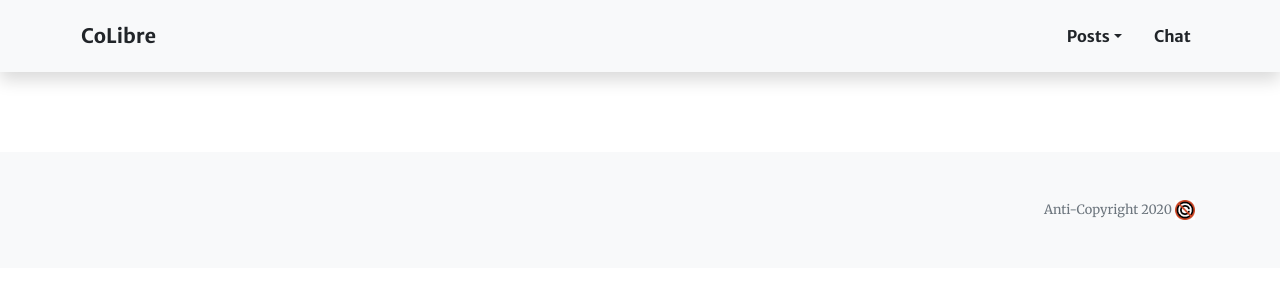
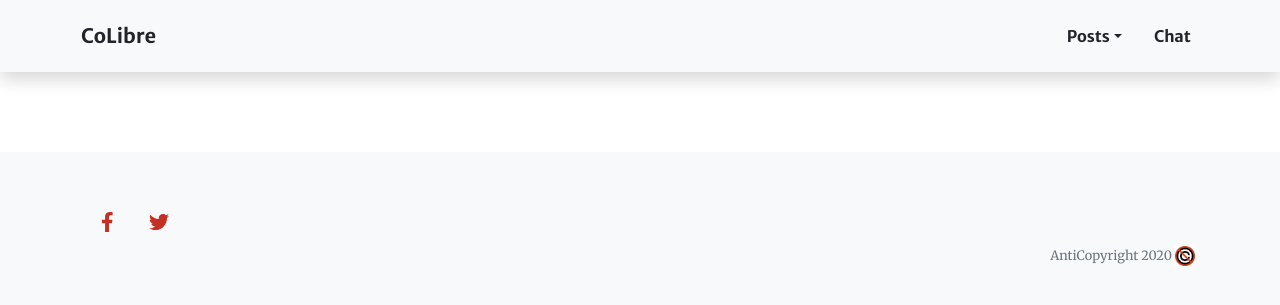
Before and after one commit to colibreradio/colibreradiotest, a Jekyll site: the page built from art.markdown, in a window 1280 px wide. Shown: the top 305 px of the page. Built offline with Jekyll 4.4.1, drawn with Linux system fonts in a browser that asks for light colours; nearby versions of some CDN libraries.

Commit message:
footer social media

```diff
--- /dev/null
+++ b/_includes/footer.html
@@ -0,0 +1,26 @@
+ <!-- Footer-->
+ <footer class="bg-light py-5">
+    <div class="container">
+        <div class="small text-left text-muted">
+           <!--Facebook-->
+           <a class="btn-floating btn-lg btn-fb" type="button" role="button" target="_blank" href="https://www.facebook.com/CoLibre-Radio-105813004452969/"><i class="fab fa-facebook-f"></i></a>
+           <!--Twitter-->
+           <a class="btn-floating btn-lg btn-tw" type="button" role="button" target="_blank" href="https://twitter.com/CoLibreRadio"><i class="fab fa-twitter"></i></a>
+
+        </div>
+        <div class="small text-right text-muted">AntiCopyright 2020
+            <img src="{{site.baseurl}}/assets/img/copy.jpg" style="height: 20px;">
+        </div>
+    </div>
+</footer>
+<!-- Bootstrap core JS-->
+<script src="https://cdnjs.cloudflare.com/ajax/libs/jquery/3.4.1/jquery.min.js"></script>
+<script src="https://stackpath.bootstrapcdn.com/bootstrap/4.4.1/js/bootstrap.bundle.min.js"></script>
+<!-- Third party plugin JS-->
+<script src="https://cdnjs.cloudflare.com/ajax/libs/jquery-easing/1.4.1/jquery.easing.min.js"></script>
+<script src="https://cdnjs.cloudflare.com/ajax/libs/magnific-popup.js/1.1.0/jquery.magnific-popup.min.js"></script>
+<!-- Core theme JS-->
+<script src="{{site.baseurl}}/js/scripts.js"></script>
+</body>
+
+</html>
--- a/_layouts/category.html
+++ b/_layouts/category.html
@@ -1,51 +1,7 @@
-<!DOCTYPE html>
-<html lang="en">
-
-<head>
-    <meta charset="utf-8" />
-    <meta name="viewport" content="width=device-width, initial-scale=1, shrink-to-fit=no" />
-    <meta name="description" content="" />
-    <meta name="author" content="" />
-    <title>Co-Libre Radio</title>
-    <!-- Favicon-->
-    <link rel="icon" type="image/x-icon" href="{{site.baseurl}}assets/img/favicon.ico" />
-    <!-- Font Awesome icons (free version)-->
-    <script src="https://use.fontawesome.com/releases/v5.13.0/js/all.js" crossorigin="anonymous"></script>
-    <!-- Google fonts-->
-    <link href="https://fonts.googleapis.com/css?family=Merriweather+Sans:400,700" rel="stylesheet" />
-    <link href="https://fonts.googleapis.com/css?family=Merriweather:400,300,300italic,400italic,700,700italic"
-        rel="stylesheet" type="text/css" />
-    <!-- Third party plugin CSS-->
-    <link href="https://cdnjs.cloudflare.com/ajax/libs/magnific-popup.js/1.1.0/magnific-popup.min.css"
-        rel="stylesheet" />
-    <!-- Core theme CSS (includes Bootstrap)-->
-    <link href="{{site.baseurl}}/css/styles.css" rel="stylesheet" />
-</head>
-
-<body id="page-top">
+{% include head.html %}
 
     {% include navwithoutplayer.html %}
 
     {{content}}
 
-    <a id="back-to-top" href="#" class="btn btn-primary btn-lg back-to-top" role="button" data-toggle="tooltip" data-placement="left"><i class="fa fa-arrow-up"></i></a>
-
-    <!-- Footer-->
-    <footer class="footer bg-light py-5">
-        <div class="container">
-            <div class="small text-right text-muted">Anti-Copyright 2020
-                <img src="{{site.baseurl}}/assets/img/copy.jpg" style="height: 20px;">
-            </div>
-        </div>
-    </footer>
-    <!-- Bootstrap core JS-->
-    <script src="https://cdnjs.cloudflare.com/ajax/libs/jquery/3.4.1/jquery.min.js"></script>
-    <script src="https://stackpath.bootstrapcdn.com/bootstrap/4.4.1/js/bootstrap.bundle.min.js"></script>
-    <!-- Third party plugin JS-->
-    <script src="https://cdnjs.cloudflare.com/ajax/libs/jquery-easing/1.4.1/jquery.easing.min.js"></script>
-    <script src="https://cdnjs.cloudflare.com/ajax/libs/magnific-popup.js/1.1.0/jquery.magnific-popup.min.js"></script>
-    <!-- Core theme JS-->
-    <script src="{{site.baseurl}}/js/scripts.js"></script>
-</body>
-
-</html>
+{% include footer.html %}
```
Also changed, not shown: _layouts/default.html (+1 -19 lines), _layouts/post.html (+1 -18 lines).
